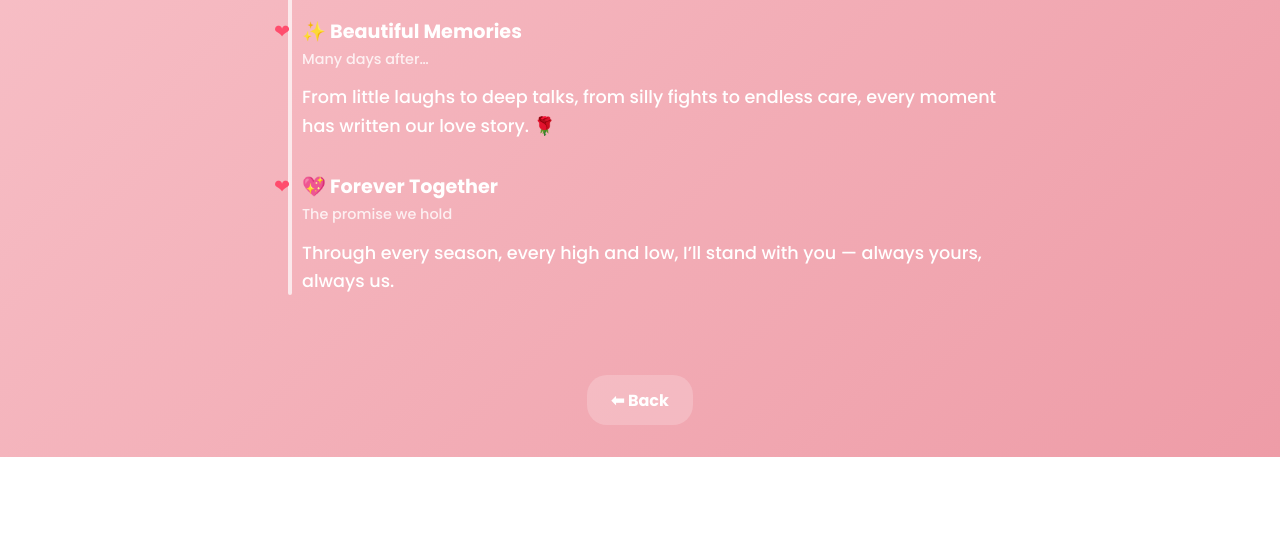
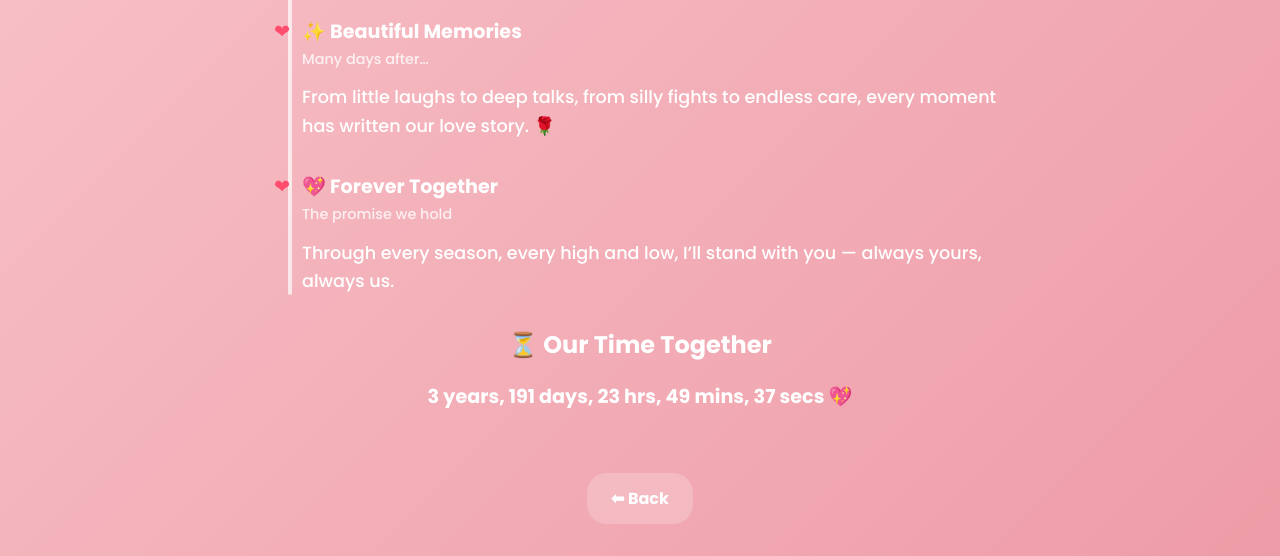
Before and after one commit to browneyy/browneyy.github.io, a plain HTML site: page loveyy.html in a window 1280 px wide. Shown: the part 1661-2217 px from the top of the page. Before the commit the page ends 2118 px from the top, so only its background shows below. Drawn offline with Linux system fonts and the light colour scheme.

Commit message:
Update loveyy.html

```diff
--- a/loveyy.html
+++ b/loveyy.html
@@ -157,7 +157,28 @@
     <p>Through every season, every high and low, I’ll stand with you — always yours, always us.</p>
   </div>
 </div>
+<h2>⏳ Our Time Together</h2>
+<p id="timeTogether" style="font-size:1.2rem; font-weight:600;"></p>
 
+<script>
+  function updateTimeTogether() {
+    const startDate = new Date("March 12, 2022 15:45:00").getTime();
+    const now = new Date().getTime();
+    const diff = now - startDate;
+
+    const years = Math.floor(diff / (1000 * 60 * 60 * 24 * 365));
+    const days = Math.floor((diff % (1000 * 60 * 60 * 24 * 365)) / (1000 * 60 * 60 * 24));
+    const hours = Math.floor((diff % (1000 * 60 * 60 * 24)) / (1000 * 60 * 60));
+    const minutes = Math.floor((diff % (1000 * 60 * 60)) / (1000 * 60));
+    const seconds = Math.floor((diff % (1000 * 60)) / 1000);
+
+    document.getElementById("timeTogether").innerHTML =
+      `${years} years, ${days} days, ${hours} hrs, ${minutes} mins, ${seconds} secs 💖`;
+  }
+
+  setInterval(updateTimeTogether, 1000);
+  updateTimeTogether();
+</script>
   <a href="index.html" class="back">⬅ Back</a>
 </body>
 </html>
```
